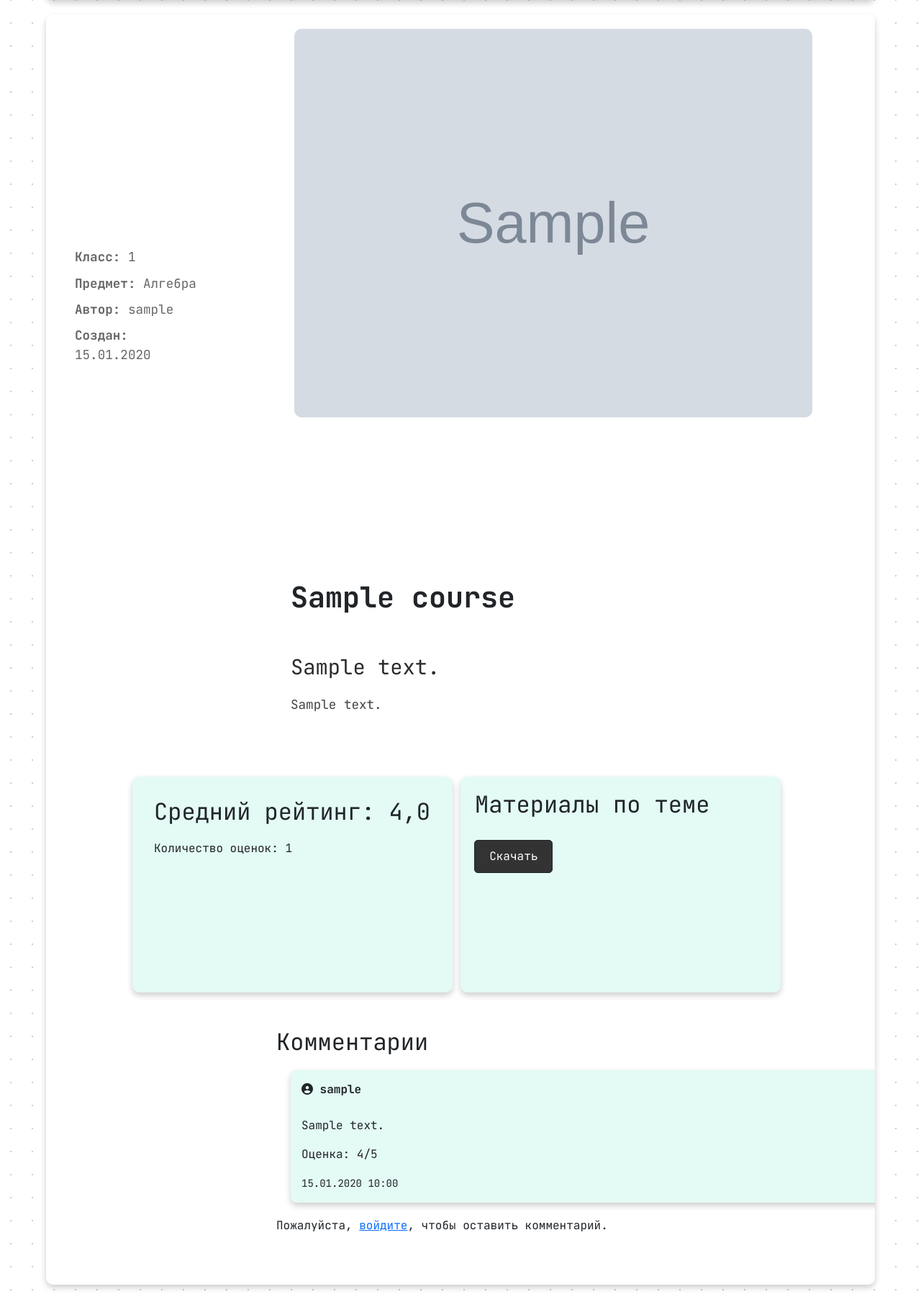
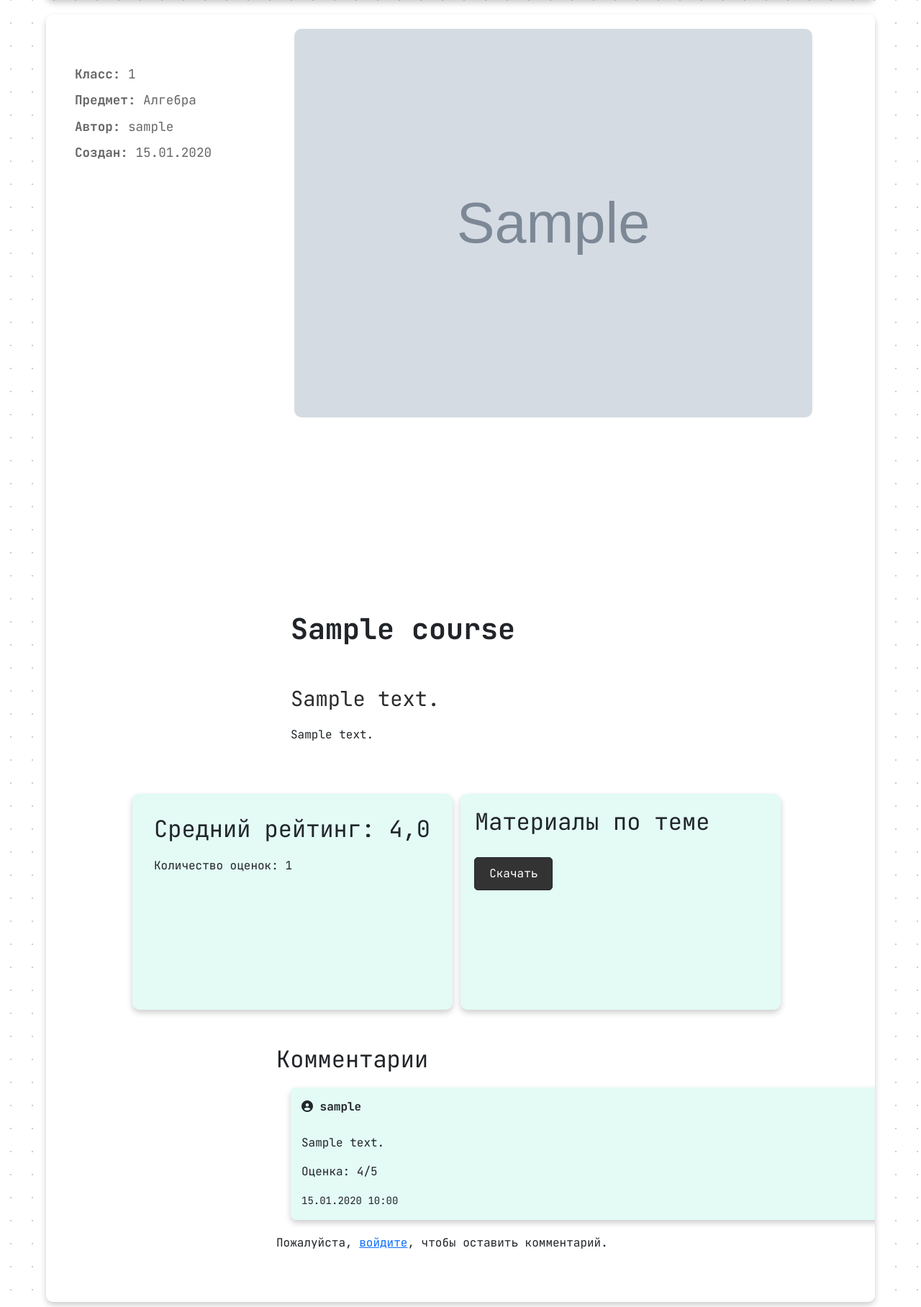
Before and after one commit to falcxe/EduPortal, a Django app: page /catalog/1 in a window 1280 px wide. Shown: the part 80-1896 px from the top of the page at 72% size. Before the commit the page ends 1873 px from the top, so only its background shows below. Run offline with Django 5.2, Linux system fonts and the light colour scheme; tables that the repository leaves empty hold one stand-in row (values such as "Sample post"); grey boxes marked "Sample" are stand-in pictures; some libraries are stand-ins or nearby versions.

Commit message:
small css update

```diff
--- a/portal/courses/templates/courses/detail_view.html
+++ b/portal/courses/templates/courses/detail_view.html
@@ -30,7 +30,9 @@
         <h1><strong>{{course.name}}</strong></h1>
         <br></br>
         <h2>{{ course.description }}</h2>
-        <p>{{ course.full_text|linebreaks }}</p>
+        <div>
+            {{ course.full_text|linebreaksbr }}
+        </div>
     </article>
     {% if course.materials.exists %}
         <div class="course-materials-rating-container">
--- a/portal/main/static/main/css/main.css
+++ b/portal/main/static/main/css/main.css
@@ -458,9 +458,10 @@ main {
     border-radius: 10px; /* Скругляем углы изображения */
 }
 .course-info-container {
+    position: absolute;
+    top: 150px;
     padding: 20px;
-    margin-top: -23%;
-    width: 20%;
+    width: auto;
     background-color: rgba(255, 255, 255, 0.397);
     border-radius: 10px;
     text-align: left;
@@ -685,6 +686,7 @@ main {
 .course-card-index{
     width: 30%;
     margin: 10px 20px;
+    max-height: 400px;
     padding: 20px;
     height: 380px;
     background-color: #fff;
```
